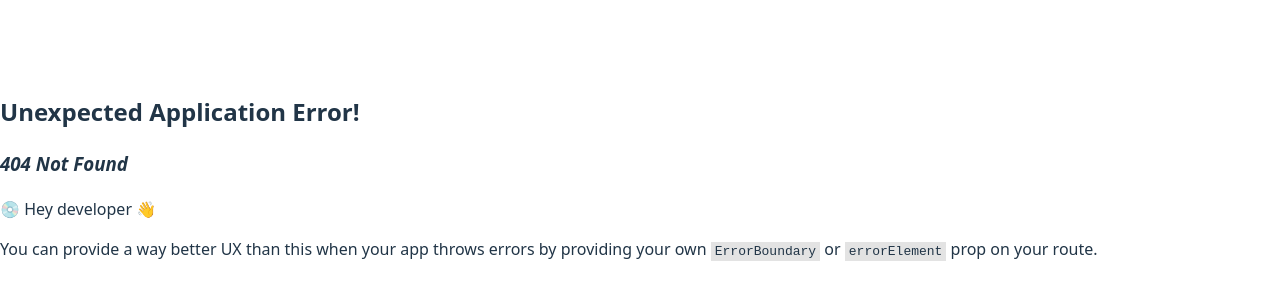
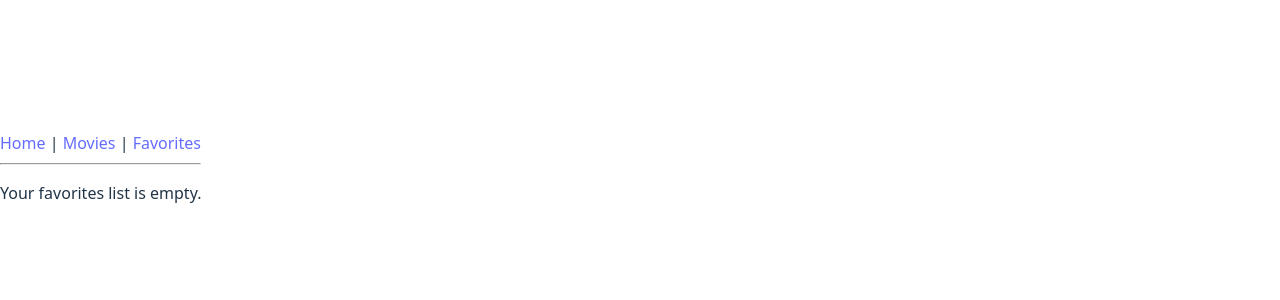
Before and after one commit to German-kos/movies-demo, a React (Vite) app: page /favorites in a window 1280 px wide. Before the commit this address had no page. Shown: the part 224-524 px from the top of the page. Built offline with nearby package versions, Linux system fonts and the light colour scheme.

Commit message:
redux favorites

```diff
--- a/src/App.tsx
+++ b/src/App.tsx
@@ -4,7 +4,8 @@ function App() {
   return (
     <div>
       <nav>
-        <Link to="/">Home</Link> | <Link to="/movies">Movies</Link>
+        <Link to="/">Home</Link> | <Link to="/movies">Movies</Link> |{" "}
+        <Link to="/favorites">Favorites</Link>
       </nav>
       <hr />
       <Outlet />
--- /dev/null
+++ b/src/Features/movies/FavoritesPage.tsx
@@ -0,0 +1,21 @@
+import { useSelector } from "react-redux";
+import { RootState } from "../../app/store";
+
+export default function FavoritesPage() {
+  const favorites = useSelector((state: RootState) => state.favorites.ids);
+
+  if (favorites.length === 0) {
+    return <p>Your favorites list is empty.</p>;
+  }
+
+  return (
+    <div>
+      <h2>Favorite Movies</h2>
+      <ul>
+        {favorites.map((id) => (
+          <li key={id}>Movie ID: {id}</li>
+        ))}
+      </ul>
+    </div>
+  );
+}
--- a/src/router.ts
+++ b/src/router.ts
@@ -3,6 +3,7 @@ import { HomePage } from "./Features/home/HomePage";
 import App from "./App";
 import { loadMovies } from "./Features/movies/loader";
 import MoviesPage from "./Features/movies/MoviesPage";
+import FavoritesPage from "./Features/movies/FavoritesPage";
 
 export const router = createBrowserRouter([
   {
@@ -11,6 +12,7 @@ export const router = createBrowserRouter([
     children: [
       { index: true, Component: HomePage },
       { path: "movies", Component: MoviesPage, loader: loadMovies },
+      { path: "favorites", Component: FavoritesPage },
     ],
   },
 ]);
```
